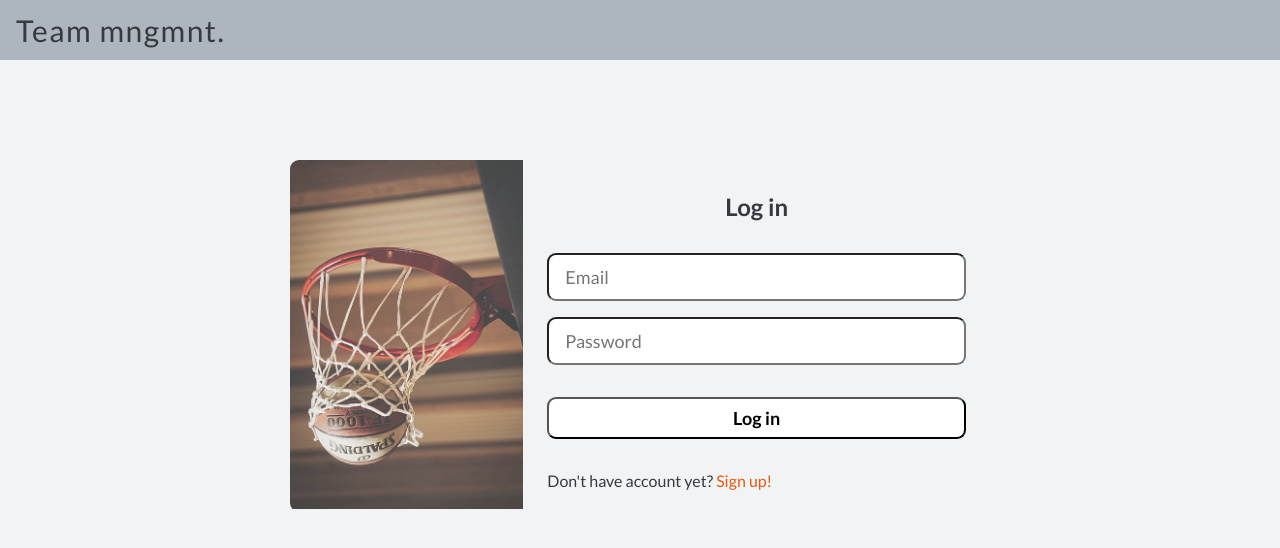
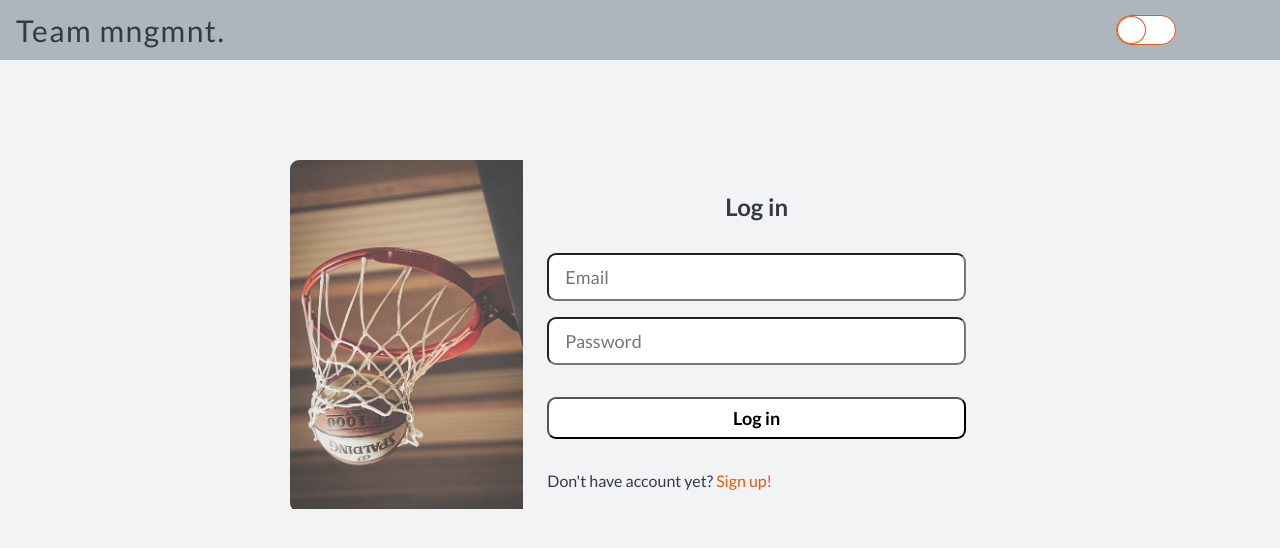
Before and after one commit to MarcinJaworski247/team-management, a Vue app: page /login in a window 1280 px wide. Shown: the top 548 px of the page. Built offline with nearby package versions, Linux system fonts and the light colour scheme; some icons are missing.

Commit message:
theme switcher p.1

```diff
--- a/src/assets/styles/_colors.scss
+++ b/src/assets/styles/_colors.scss
@@ -1,4 +1,5 @@
 :root {
+  /*
   --orange-0: #fff4e6;
   --orange-1: #ffe8cc;
   --orange-2: #ffd8a8;
@@ -20,4 +21,41 @@
   --grey-7: #495057;
   --grey-8: #343a40;
   --grey-9: #212529;
+
+  */
+  --background-primary: #f1f3f5; // --grey-1
+  --background-secondary: #e9ecef; // --grey-2
+  --background-ternary: #dee2e6; // --grey-3
+  --topbar: #adb5bd; // --grey-5
+
+  --text-primary: #343a40; // --grey-8
+  --text-secondary: ;
+
+  --grey-light: #adb5bd; // --grey-5
+  --grey-medium: #495057; // --grey-7
+  --grey-dark: #343a40; // --grey-8
+
+  --orange-light: #ffa94d; // --orange-4
+  --orange-medium: #fd7e14; // --orange-6
+  --orange-dark: #e8590c; // --orange-8
+  --orange-darkest: #d9480f; // --orange-9
 }
+
+.theme-dark {
+  --background-primary: #adb5bd; // --grey-5
+  --background-secondary: #868e96; // --grey-6
+  --background-ternary: #495057; // --grey-7
+  --topbar: #343a40; // --grey-8
+
+  --text-primary: #f1f3f5; // --grey-1
+  --text-secondary: ;
+
+  --grey-light: #adb5bd; // --grey-5
+  --grey-medium: #495057; // --grey-7
+  --grey-dark: #343a40; // --grey-8
+
+  --orange-light: #ffa94d; // --orange-4
+  --orange-medium: #fd7e14; // --orange-6
+  --orange-dark: #e8590c; // --orange-8
+  --orange-darkest: #d9480f; // --orange-9
+}
--- a/src/assets/styles/main.scss
+++ b/src/assets/styles/main.scss
@@ -9,7 +9,7 @@
   font-family: "Lato", sans-serif;
 
   &:focus {
-    outline: 2px solid var(--orange-6);
+    outline: 2px solid var(--orange-medium);
   }
 }
 
@@ -19,7 +19,7 @@ html {
 }
 
 body {
-  color: var(--grey-8);
+  color: var(--text-primary);
   font-size: 1.6rem;
-  background-color: var(--grey-1);
+  background-color: var(--background-primary);
 }
--- a/src/components/App/LanguageSwitch.vue
+++ b/src/components/App/LanguageSwitch.vue
@@ -33,7 +33,6 @@
 import { ref, onMounted, onUnmounted } from "vue";
 import TranslateIcon from "vue-material-design-icons/Translate.vue";
 import { useI18n } from "vue-i18n";
-import type { OnClickOutsideHandler } from "@vueuse/core";
 import { onClickOutside } from "@vueuse/core";
 
 const selectVisible = ref<boolean>(false);
@@ -86,7 +85,7 @@ onClickOutside(selectRef, () => {
   position: absolute;
   left: -50%;
   height: auto;
-  background-color: var(--grey-3);
+  background-color: var(--background-ternary);
   border-radius: 4px;
   padding: 8px 32px;
   text-align: center;
@@ -96,12 +95,12 @@ onClickOutside(selectRef, () => {
     transition: all 0.3 ease;
     &:hover {
       cursor: pointer;
-      color: var(--orange-6);
+      color: var(--orange-medium);
     }
 
     &--selected {
       font-weight: 700;
-      color: var(--orange-8);
+      color: var(--orange-dark);
     }
   }
 }
--- a/src/components/App/TheNavbar.vue
+++ b/src/components/App/TheNavbar.vue
@@ -15,7 +15,7 @@
   width: 196px;
   height: 100%;
   top: 60px;
-  background-color: var(--grey-3);
+  background-color: var(--background-ternary);
   position: fixed;
   display: flex;
   justify-content: center;
@@ -36,8 +36,8 @@
     letter-spacing: 1.3px;
 
     &:hover {
-      color: var(--orange-8);
-      background-color: var(--grey-2);
+      color: var(--orange-dark);
+      background-color: var(--background-secondary);
       border-radius: 9px;
     }
   }
--- a/src/components/App/TheTopbar.vue
+++ b/src/components/App/TheTopbar.vue
@@ -9,6 +9,7 @@
       <h1>Team mngmnt.</h1>
     </header>
     <div class="flex">
+      <theme-switch class="mr-2" />
       <language-switch class="mr-2" />
       <div
         v-if="token"
@@ -33,6 +34,7 @@
 import MenuIcon from "vue-material-design-icons/Menu.vue";
 import AccountCircle from "vue-material-design-icons/AccountCircle.vue";
 import LanguageSwitch from "./LanguageSwitch.vue";
+import ThemeSwitch from "./ThemeSwitch.vue";
 import { storeToRefs } from "pinia";
 import { useAuthStore } from "@/stores/auth";
 import { useRouter } from "vue-router";
@@ -61,7 +63,7 @@ function logout() {
   align-items: center;
 }
 .topbar {
-  background-color: var(--grey-5);
+  background-color: var(--topbar);
   height: 60px;
   display: flex;
   align-items: center;
@@ -106,7 +108,7 @@ function logout() {
     text-transform: uppercase;
 
     &:hover {
-      color: var(--orange-8);
+      color: var(--orange-dark);
     }
   }
 }
--- /dev/null
+++ b/src/components/App/ThemeSwitch.vue
@@ -0,0 +1,79 @@
+<template>
+  <div
+    class="toggle"
+    :class="{
+      'toggle--light': theme === 'light',
+      'toggle--dark': theme === 'dark',
+    }"
+    tabindex="0"
+    @click="toggle"
+  >
+    <div
+      class="toggle__icon"
+      :class="{
+        'toggle__icon--light': theme === 'light',
+        'toggle__icon--dark': theme === 'dark',
+      }"
+    ></div>
+  </div>
+</template>
+<script lang="ts" setup>
+import { ref, onMounted } from "vue";
+
+const theme = ref<string>();
+
+onMounted(() => {
+  theme.value = localStorage.getItem("theme") ?? "light";
+});
+
+function toggle() {
+  // set to dark
+  if (theme.value === "light") {
+    theme.value = "dark";
+    localStorage.setItem("theme", "dark");
+    document.querySelector("body")?.classList.add("theme-dark");
+  }
+  // set to light
+  else {
+    theme.value = "light";
+    localStorage.setItem("theme", "light");
+    document.querySelector("body")?.classList.remove("theme-dark");
+  }
+}
+</script>
+<style lang="scss" scoped>
+.toggle {
+  width: 60px;
+  height: 30px;
+  border-radius: 15px;
+  border: 1px solid var(--orange-dark);
+  transition: all 0.3s ease;
+  cursor: pointer;
+  display: flex;
+
+  &--light {
+    background-color: #fff;
+    justify-content: flex-start;
+  }
+
+  &--dark {
+    background: var(--orange-dark);
+    justify-content: flex-end;
+  }
+
+  &__icon {
+    border: 1px solid var(--orange-dark);
+    border-radius: 50%;
+    width: 50%;
+    height: 100%;
+
+    &--light {
+      border-color: var(--orange-dark);
+    }
+
+    &--dark {
+      border-color: var(--grey-medium);
+    }
+  }
+}
+</style>
--- a/src/pages/auth/LogIn.vue
+++ b/src/pages/auth/LogIn.vue
@@ -104,8 +104,8 @@ function onLogin() {
     transition: color 0.3s ease;
 
     &:hover {
-      color: var(--orange-8);
-      border-color: var(--orange-8);
+      color: var(--orange-dark);
+      border-color: var(--orange-dark);
     }
   }
 
@@ -115,12 +115,12 @@ function onLogin() {
 
     &:link,
     &:visited {
-      color: var(--orange-8);
+      color: var(--orange-dark);
     }
 
     &:hover,
     &:active {
-      color: var(--orange-9);
+      color: var(--orange-darkest);
     }
   }
 }
--- a/src/pages/auth/SignUp.vue
+++ b/src/pages/auth/SignUp.vue
@@ -80,8 +80,8 @@ const { firstName, lastName, email, password } = storeToRefs(authStore);
     transition: color 0.3s ease;
 
     &:hover {
-      color: var(--orange-8);
-      border-color: var(--orange-8);
+      color: var(--orange-medium);
+      border-color: var(--orange-medium);
     }
   }
 }
```
